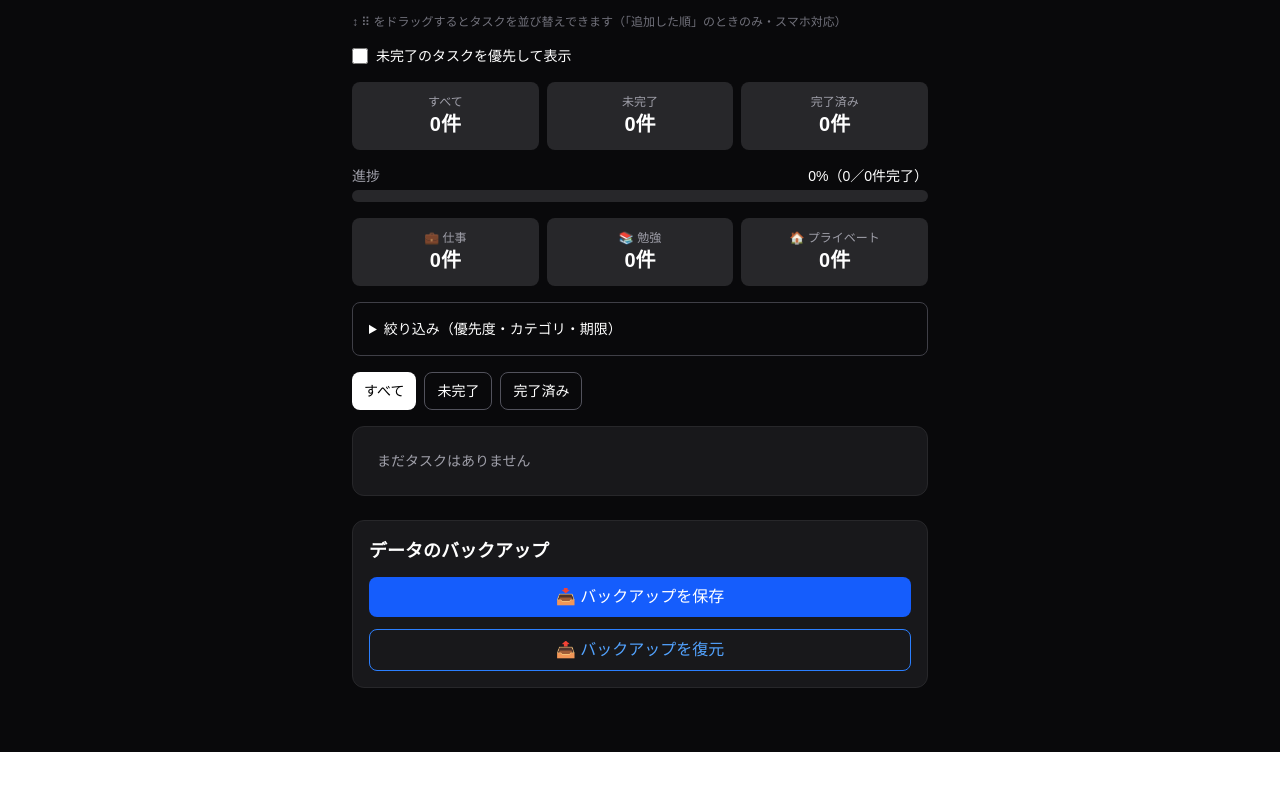
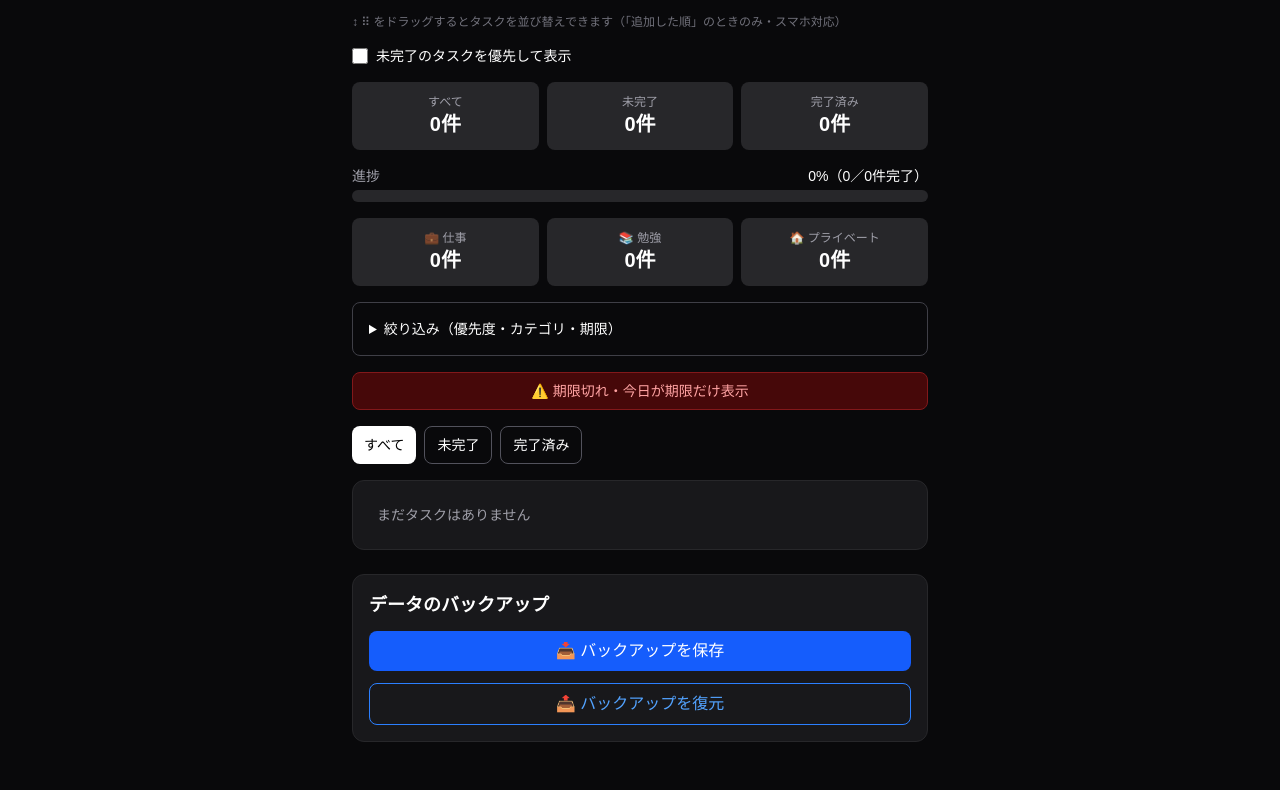
Before and after one commit to to-rubot/task-manager, a Next.js app: page / in a window 1280 px wide. Shown: the part 900-1690 px from the top of the page. Before the commit the page ends 1652 px from the top, so only its background shows below. Built offline with nearby package versions, Linux system fonts and the light colour scheme.

Commit message:
期限切れ・今日が期限のクイックフィルタを追加

```diff
--- a/app/page.tsx
+++ b/app/page.tsx
@@ -40,6 +40,7 @@ export default function Home() {
   }[]
   >([]);
   const [filter, setFilter] = useState<"all" | "active" | "completed">("all");
+  const [urgentOnly, setUrgentOnly] = useState(false);
   const [searchQuery, setSearchQuery] = useState("");
   const [selectedPriorities, setSelectedPriorities] = useState<
     ("high" | "medium" | "low")[]
@@ -90,6 +91,8 @@ export default function Home() {
     );
   }, [tasks, tasksLoaded]);
 
+  const todayForFilter = new Date().toLocaleDateString("sv-SE");
+
   const filteredTasks = tasks
   .map((task, index) => ({ task, index }))
   .filter(({ task }) => {
@@ -117,12 +120,19 @@ export default function Home() {
         (!dueFrom || task.dueDate >= dueFrom) &&
         (!dueTo || task.dueDate <= dueTo));
 
+    const matchesUrgent =
+      !urgentOnly ||
+      (!task.completed &&
+        !!task.dueDate &&
+        task.dueDate <= todayForFilter);
+
     return (
       matchesStatus &&
       matchesPriority &&
       matchesSearch &&
       matchesCategory &&
-      matchesDue
+      matchesDue &&
+      matchesUrgent
     );
   });
 
@@ -833,12 +843,25 @@ export default function Home() {
             setSelectedCategory("all");
             setDueFrom("");
             setDueTo("");
+            setUrgentOnly(false);
           }}
           className="mb-4 w-full rounded-lg border border-zinc-600 px-4 py-2 text-sm text-white hover:bg-zinc-800"
         >
           🔄 絞り込みをリセット
         </button>
           </details>
+
+          <button
+            type="button"
+            onClick={() => setUrgentOnly((prev) => !prev)}
+            className={
+              urgentOnly
+                ? "mb-4 w-full rounded-lg bg-red-600 px-4 py-2 text-sm font-medium text-white"
+                : "mb-4 w-full rounded-lg border border-red-900 bg-red-950 px-4 py-2 text-sm text-red-300"
+            }
+          >
+            ⚠️ 期限切れ・今日が期限だけ表示{urgentOnly ? "（ON）" : ""}
+          </button>
 
           <div className="mb-4 flex gap-2">
             <button
```
